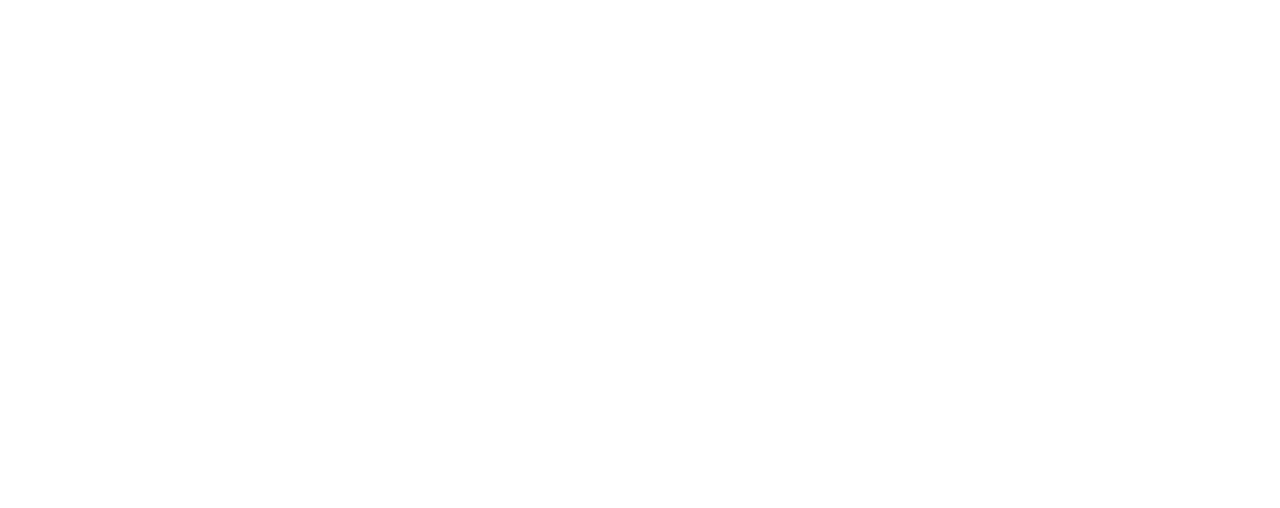
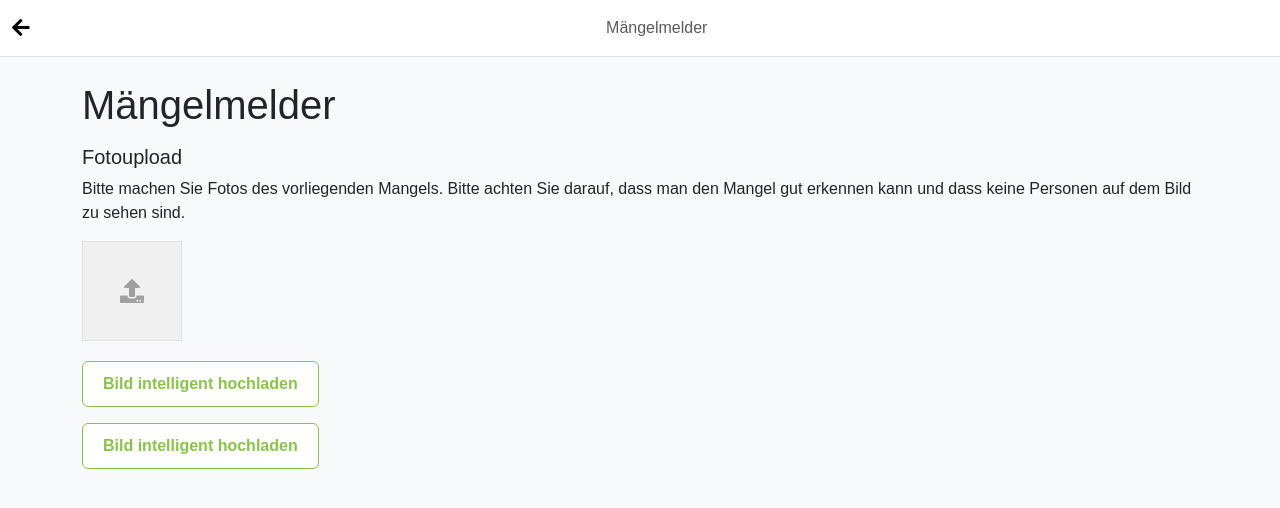
Before and after one commit to marvindnc/HamelnHackBackend, a plain HTML site: page frontend/index.html in a window 1280 px wide. Drawn offline with nearby package versions, Linux system fonts and the light colour scheme.

Commit message:
frontend

```diff
--- a/frontend/index.html
+++ b/frontend/index.html
@@ -1,6 +1,89 @@
 <html>
-    <head>
-        <title>Smart Complaint</title>
-    </head>
-    <body></body>
+<head>
+    <title>Mängelmelder</title>
+    <link href="https://cdn.jsdelivr.net/npm/bootstrap@5.3.2/dist/css/bootstrap.min.css" rel="stylesheet" integrity="sha384-T3c6CoIi6uLrA9TneNEoa7RxnatzjcDSCmG1MXxSR1GAsXEV/Dwwykc2MPK8M2HN" crossorigin="anonymous">
+    <link rel="stylesheet" href="https://cdnjs.cloudflare.com/ajax/libs/font-awesome/5.15.3/css/all.min.css">
+    <source src="https://ajax.googleapis.com/ajax/libs/jquery/3.5.1/jquery.min.js">
+    <style>
+        body {
+            font-family: Arial, sans-serif;
+            background-color: #f8f9fa;
+        }
+        .navbar {
+            background-color: #fff;
+            border-bottom: 1px solid #e0e0e0;
+        }
+        .navbar-brand {
+            font-weight: bold;
+        }
+        .navbar-toggler {
+            border: none;
+        }
+        .container {
+            margin-top: 20px;
+        }
+        .upload-box {
+            width: 100px;
+            height: 100px;
+            border: 1px solid #e0e0e0;
+            display: flex;
+            align-items: center;
+            justify-content: center;
+            background-color: #f0f0f0;
+            margin-bottom: 20px;
+        }
+        .upload-box i {
+            font-size: 24px;
+            color: #a0a0a0;
+        }
+        .btn-custom {
+            border: 1px solid #8bc34a;
+            color: #8bc34a;
+            background-color: #fff;
+            padding: 10px 20px;
+            font-size: 16px;
+            font-weight: bold;
+        }
+    </style>
+</head>
+</head>
+<body>
+    <nav class="navbar navbar-expand-lg navbar-light">
+        <div class="container-fluid">
+            <a class="navbar-brand" href="#"><i class="fas fa-arrow-left"></i></a>
+            <span class="navbar-text mx-auto">Mängelmelder</span>
+            <button class="navbar-toggler" type="button">
+                <span class="navbar-toggler-icon"></span>
+            </button>
+        </div>
+    </nav>
+    <div class="container">
+        <h1 class="mt-4">Mängelmelder</h1>
+        <h5 class="mt-3">Fotoupload</h5>
+        <p>Bitte machen Sie Fotos des vorliegenden Mangels. Bitte achten Sie darauf, dass man den Mangel gut erkennen kann und dass keine Personen auf dem Bild zu sehen sind.</p>
+        <form action="upload.php" method="post" enctype="multipart/form-data">
+            <div class="upload-box" onclick="document.getElementById('file-input').click();">
+                <i class="fas fa-upload"></i>
+            </div>
+            <input type="file" id="file-input" name="file" style="display: none;" accept="image/*" onchange="previewImage(event)">
+            <div id="image-preview" style="margin-top: 10px;"></div>
+            <button type="submit" class="btn btn-custom">Bild intelligent hochladen</button>
+        </form>
+        <button type="submit" class="btn btn-custom" onclick="window.location.href='complainFormula.php'">Bild intelligent hochladen</button>
+    </div>
+
+    <script>
+        function previewImage(event) {
+            var reader = new FileReader();
+            reader.onload = function(){
+                var output = document.getElementById('image-preview');
+                output.innerHTML = '<img src="' + reader.result + '" alt="Image Preview" style="max-width: 200px; max-height: 200px;"/>';
+            };
+            reader.readAsDataURL(event.target.files[0]);
+        }
+        $.get("http://localhost:8000/smartcomplaint/info", function(data) {
+            console.log(data);
+        });
+    </script>
+</body>
 </html>
```
